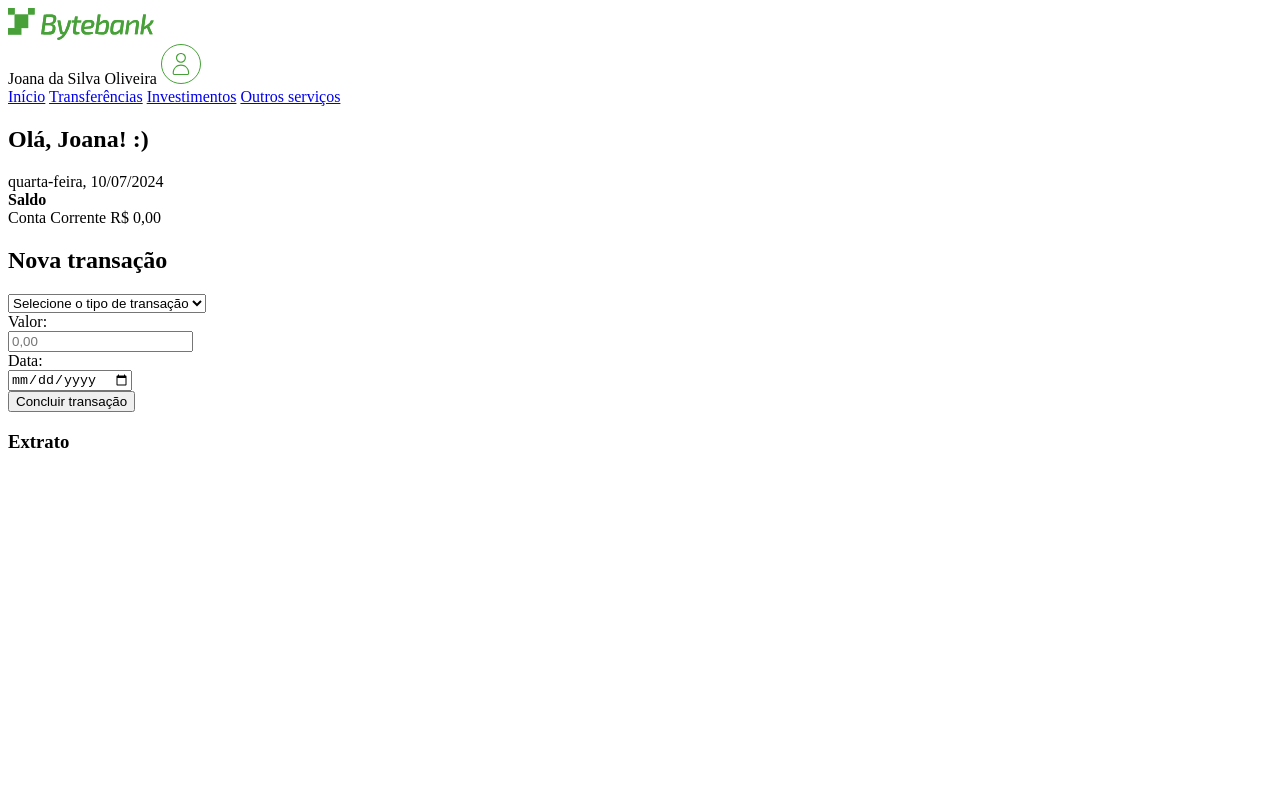
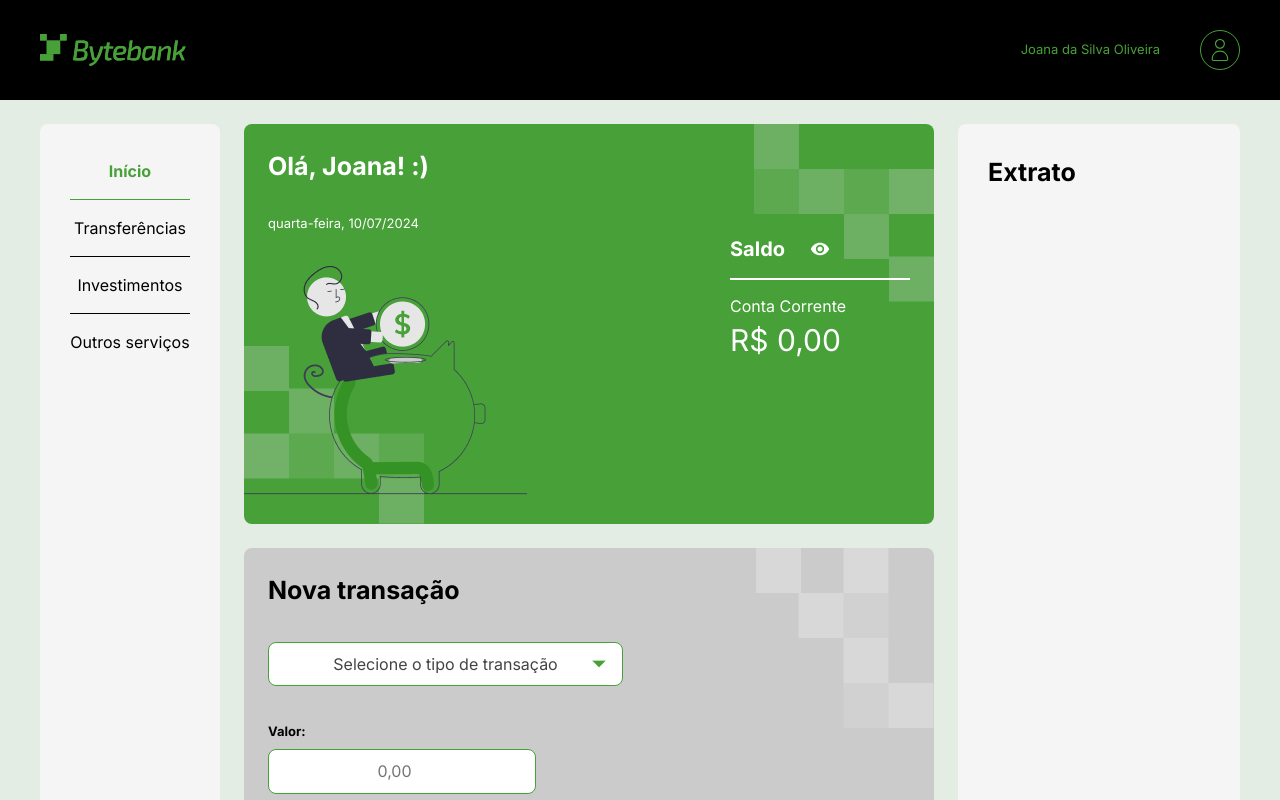
Before and after one commit to Talvezcarvalho/TypeScript-Alurabank, a plain HTML site: page index.html in a window 1280 px wide. Shown: the top 800 px of the page. Drawn offline with Linux system fonts and the light colour scheme; the site is published under a folder, as on GitHub Pages, so addresses that start at the root find nothing; files whose address does not match are found by name.

Commit message:
corrigir caminho css

```diff
--- a/index.html
+++ b/index.html
@@ -5,7 +5,7 @@
     <meta http-equiv="X-UA-Compatible" content="IE=edge" />
     <meta name="viewport" content="width=device-width, initial-scale=1.0" />
     <title>Bytebank</title>
-    <link rel="stylesheet" href="/css/app.css" type="text/css" />
+    <link rel="stylesheet" href="css/app.css" type="text/css" />
 </head>
 <body>
     <header class="topo container-padding flex">
```
